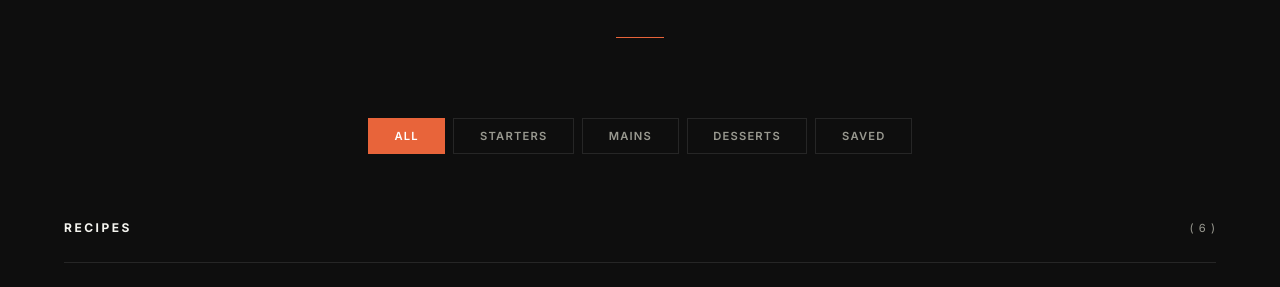
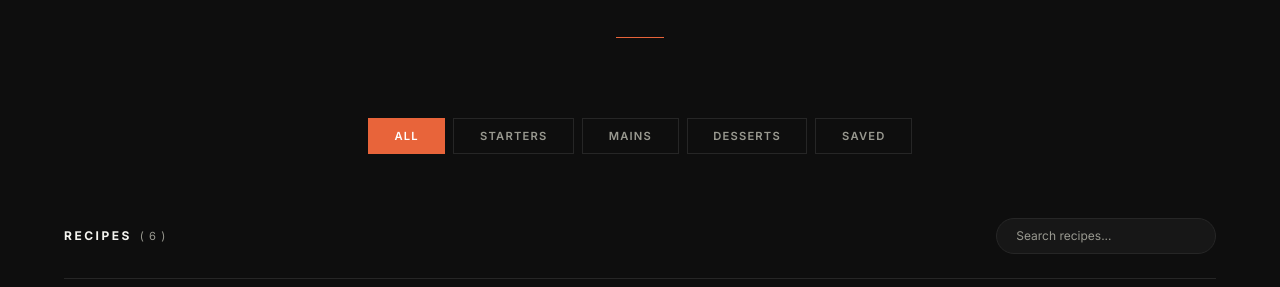
Before and after one commit to Nahin-oss/my-first-frontend, a plain HTML site: page index.html in a window 1280 px wide. Shown: the part 513-800 px from the top of the page. Drawn offline with nearby package versions, Linux system fonts and the light colour scheme.

Commit message:
updated and added a search bar

```diff
--- a/css/style.css
+++ b/css/style.css
@@ -141,11 +141,14 @@ button { cursor: pointer; font-family: inherit; border: none; background: none;
 .container { width: 90%; max-width: 1400px; margin: 0 auto; }
 
 .section-header {
-  display: flex; align-items: baseline;
+  display: flex; align-items: center;
   justify-content: space-between;
   margin-bottom: 3rem;
   padding-bottom: 1.5rem;
   border-bottom: 1px solid var(--border);
+}
+.section-title-wrap {
+  display: flex; align-items: baseline; gap: 0.5rem;
 }
 .section-header h2 {
   font-size: .75rem; font-weight: 700;
@@ -155,6 +158,27 @@ button { cursor: pointer; font-family: inherit; border: none; background: none;
 .section-header .section-count {
   font-size: .7rem; color: var(--text-secondary);
   letter-spacing: 1px;
+}
+
+.recipe-search {
+  padding: 0.6rem 1.2rem;
+  font-family: var(--font-sans);
+  font-size: 0.75rem;
+  color: var(--text);
+  background: rgba(255, 255, 255, 0.04);
+  border: 1px solid var(--border);
+  border-radius: 20px;
+  outline: none;
+  width: 220px;
+  transition: all 0.3s var(--ease);
+}
+.recipe-search::placeholder {
+  color: var(--text-secondary);
+}
+.recipe-search:focus {
+  background: rgba(255, 255, 255, 0.07);
+  border-color: rgba(255, 255, 255, 0.2);
+  width: 250px;
 }
 
 /* ═══════════ FILTERS ═══════════ */
--- a/index.html
+++ b/index.html
@@ -43,8 +43,11 @@
     </div>
 
     <div class="section-header">
-      <h2>Recipes</h2>
-      <span class="section-count" id="recipe-count"></span>
+      <div class="section-title-wrap">
+        <h2>Recipes</h2>
+        <span class="section-count" id="recipe-count"></span>
+      </div>
+      <input type="text" id="recipe-search" class="recipe-search" placeholder="Search recipes..." autocomplete="off">
     </div>
 
     <div class="recipe-grid" id="recipe-grid"></div>
--- a/js/main.js
+++ b/js/main.js
@@ -82,6 +82,7 @@
   }
 
   let currentFilter = 'All';
+  let searchQuery = '';
 
   function renderGrid() {
     const grid = document.getElementById('recipe-grid');
@@ -92,9 +93,18 @@
     const favs = getFavorites();
 
     const filtered = recipes.filter((r) => {
-      if (currentFilter === 'All') return true;
-      if (currentFilter === 'Saved') return favs.includes(r.id);
-      return r.category === currentFilter;
+      let matchFilter = true;
+      if (currentFilter === 'Saved') matchFilter = favs.includes(r.id);
+      else if (currentFilter !== 'All') matchFilter = r.category === currentFilter;
+
+      let matchSearch = true;
+      if (searchQuery) {
+        const query = searchQuery.toLowerCase();
+        matchSearch = r.title.toLowerCase().includes(query) ||
+                      r.description.toLowerCase().includes(query) ||
+                      r.category.toLowerCase().includes(query);
+      }
+      return matchFilter && matchSearch;
     });
 
     if (countEl) countEl.textContent = `( ${filtered.length} )`;
@@ -120,6 +130,15 @@
           card.style.transform = 'translateY(0)';
         }, i * 100);
       });
+    });
+  }
+
+  function initSearch() {
+    const searchInput = document.getElementById('recipe-search');
+    if (!searchInput) return;
+    searchInput.addEventListener('input', (e) => {
+      searchQuery = e.target.value.trim();
+      renderGrid();
     });
   }
 
@@ -173,6 +192,7 @@
 
   document.addEventListener('DOMContentLoaded', () => {
     updateFavCount();
+    initSearch();
     initFilters();
     initNavFavs();
     initHeaderScroll();
```
Also changed, not shown: 1 other file.
